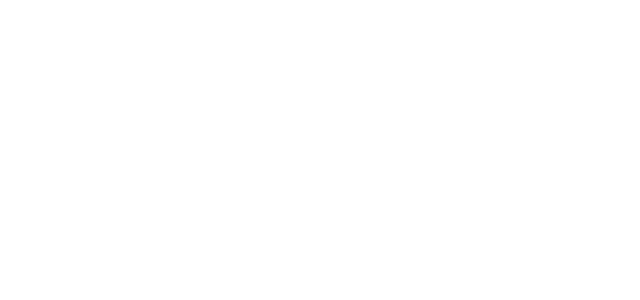
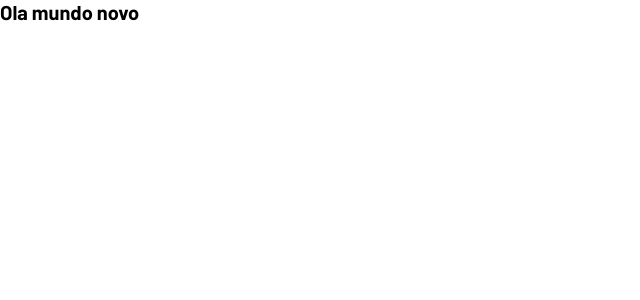
Before and after one commit to jaymeco/-TYPESCRIPT-Whats-Jr---React-App, a React (Create React App) app: page /dashboard in a window 1280 px wide. Shown: the top 300 px of the page, without its empty margins (0-640 px from the left). Built offline with nearby package versions, Linux system fonts and the light colour scheme.

Commit message:
Adiciona rota para a dashboard

```diff
--- a/src/App.tsx
+++ b/src/App.tsx
@@ -1,12 +1,14 @@
 import React from 'react';
 import { BrowserRouter } from 'react-router-dom';
 import AuthRoutes from './routes/auth.routes';
+import DashRoutes from './routes/dash.routes';
 import GlobalStyles from './assets/styles/global';
 function App() {
   return (
     <BrowserRouter>
       <GlobalStyles/>
       <AuthRoutes />
+      <DashRoutes/>
     </BrowserRouter>
   );
 }
--- /dev/null
+++ b/src/pages/Dashboard/Home/index.tsx
@@ -0,0 +1,10 @@
+import React from 'react';
+import {} from './styles';
+
+function Home(){
+    return(
+        <h1>Ola mundo novo</h1>
+    );
+}
+
+export default Home;
--- /dev/null
+++ b/src/pages/Dashboard/Home/styles.ts
@@ -0,0 +1,3 @@
+import styled from 'styled-components';
+
+export const Container = styled.div``;
--- /dev/null
+++ b/src/routes/dash.routes.tsx
@@ -0,0 +1,13 @@
+import React from 'react';
+import { Switch, Route } from 'react-router-dom';
+import Home from '../pages/Dashboard/Home';
+
+function Routes(){
+    return (
+        <Switch>
+            <Route path="/dashboard" exact component={Home} />
+        </Switch>
+    );
+}
+
+export default Routes;
```
